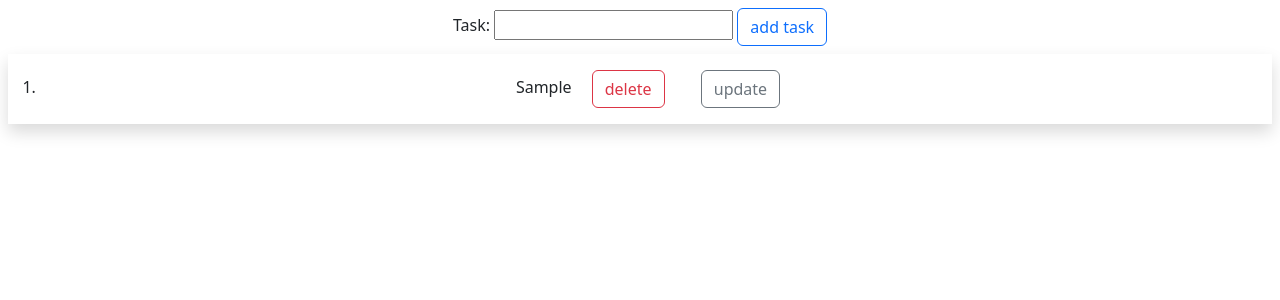
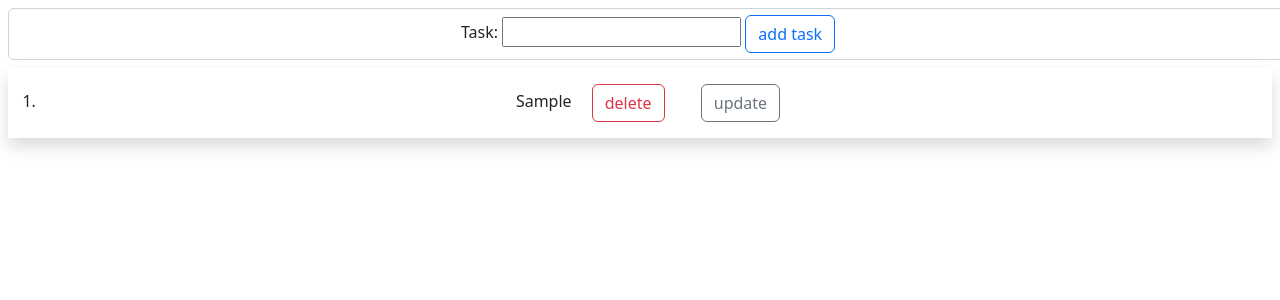
Before and after one commit to Urasajoshua/todo-app, a Django app: page / in a window 1280 px wide. Shown: the top 300 px of the page. Run offline with Django 4.2, Linux system fonts and the light colour scheme; tables that the repository leaves empty hold one stand-in row (values such as "Sample post").

Commit message:
final commit

```diff
--- a/todo/templates/index.html
+++ b/todo/templates/index.html
@@ -8,7 +8,7 @@
     <link href="https://cdn.jsdelivr.net/npm/bootstrap@5.2.2/dist/css/bootstrap.min.css" rel="stylesheet" integrity="sha384-Zenh87qX5JnK2Jl0vWa8Ck2rdkQ2Bzep5IDxbcnCeuOxjzrPF/et3URy9Bv1WTRi" crossorigin="anonymous">
 </head>
 <body>
-    <form class="m-2 text-center" method="POST">
+    <form class="m-2 text-center form-control" method="POST">
         {% csrf_token%}
         {{form}}
         <button type="submit" class="btn btn-outline-primary">add task</button>
--- a/todo/templates/update.html
+++ b/todo/templates/update.html
@@ -8,8 +8,8 @@
     <link href="https://cdn.jsdelivr.net/npm/bootstrap@5.2.2/dist/css/bootstrap.min.css" rel="stylesheet" integrity="sha384-Zenh87qX5JnK2Jl0vWa8Ck2rdkQ2Bzep5IDxbcnCeuOxjzrPF/et3URy9Bv1WTRi" crossorigin="anonymous">
 </head>
 <body>
-    <h6>update your task</h6>
-    <form class="m-2 text-center" method="POST">
+    <h6 class="text-center text-decoration-underline">update your task</h6>
+    <form class="m-2 text-center form-control" method="POST">
         {% csrf_token%}
         {{updateForm}}
         <button type="submit" class="btn btn-outline-primary">add task</button>
```
